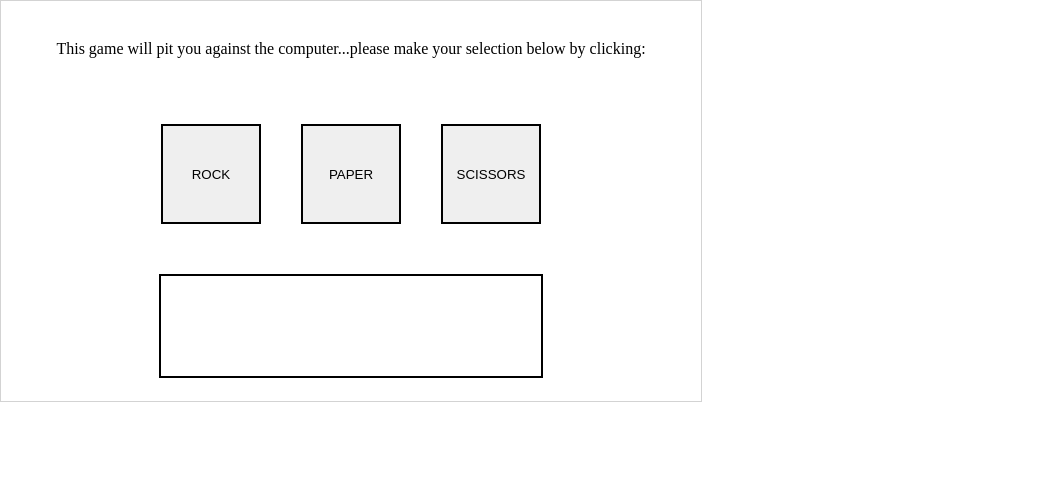
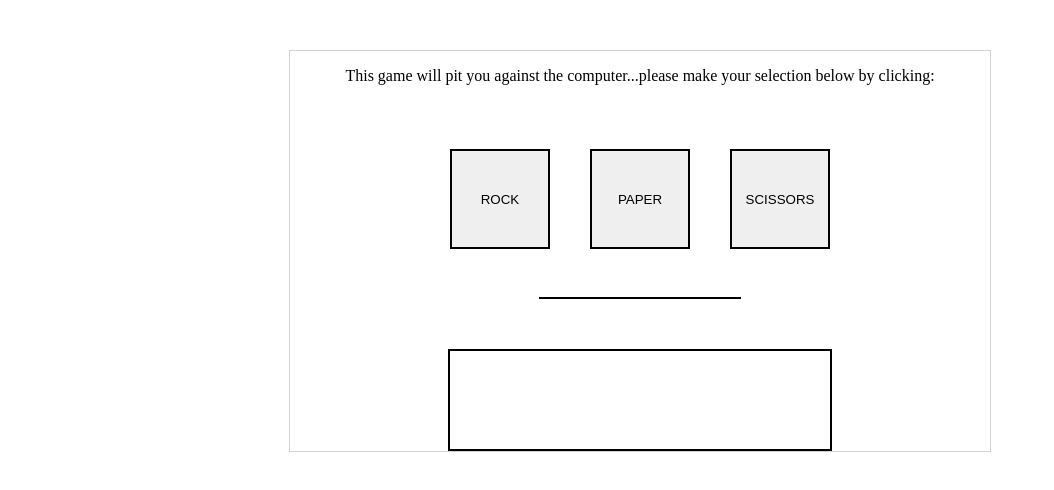
Before and after one commit to jonnytse/rock-paper-scissors, a plain HTML site: page index.html in a window 1280 px wide. Shown: the whole page, without its empty margins (0-1054 px from the left). Drawn offline with Linux system fonts and the light colour scheme.

Commit message:
added changes via outcome box and font changed red

```diff
--- a/app.js
+++ b/app.js
@@ -3,6 +3,7 @@ window.onload = () => {
     const playerButtons = document.querySelectorAll('.playerButton');
     // console.log(playerButtons);
     const result = document.querySelector('.gameDeclaration');
+    const gameOutcome = document.getElementById('outcome');
 
     let playerMove;
 
@@ -13,11 +14,13 @@ window.onload = () => {
                 const movesArray = ["rock", "paper", "scissors"]
                 const computerMove = movesArray[computerNumber];
                 console.log("Player chose " + playerMove, "vs. Computer chose " + computerMove)
+                gameOutcome.innerHTML = ("Player chose " + playerMove, "vs. Computer chose " + computerMove);
 
                 if (playerMove === "rock" && computerMove === "scissors" ||
                     playerMove === "paper" && computerMove ===  "rock" ||
                     playerMove === "scissors" && computerMove === "paper") {
                     answer.innerHTML = ("Player wins");
+                    // gameOutcome.innerHTML = ("Player chose " + playerMove, "vs. Computer chose " + computerMove);
                 } else if
                     (playerMove === "rock" && computerMove === "paper" ||
                     playerMove === "paper" && computerMove === "scissors"||
--- a/index.html
+++ b/index.html
@@ -16,6 +16,7 @@
             <button class="playerButton" id="paper" value="paper">PAPER</button>
             <button class="playerButton" id="scissors" value="scissors">SCISSORS</button>
         </div>
+        <div id="outcome"></div>
         <div class="gameDeclaration">
            <p id="answer"></p>
         </div>
--- a/style.css
+++ b/style.css
@@ -5,9 +5,11 @@ body {
 }
 
 .wrapper {
+    margin: 0 auto;
     border: 1px solid lightgrey;
     height: 400px;
     width: 700px;
+    margin-top: 50px;
     display: flex;
     flex-direction: column;
     justify-content: center;
@@ -30,9 +32,18 @@ button {
     margin: 20px;
 }
 
+#outcome {
+    border: 1px solid black;
+    margin-bottom: 50px;
+    width: 200px;
+    text-align: center;
+}
+
 .gameDeclaration {
     border: 2px solid black;
     height: 100px;
     width: 380px;
     text-align: center;
+    color: red;
+    font-weight: 700;
 }
```
